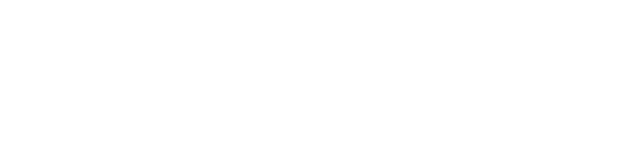
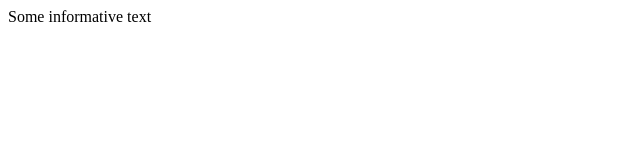
Before and after one commit to marcopalma123/Gitflow-Workflow, a website: page Index.html in a window 1280 px wide. Shown: the whole page, without its empty margins (0-640 px from the left). Drawn offline with Linux system fonts and the light colour scheme.

Commit message:
Add some informative text to index

```diff
--- a/Index.html
+++ b/Index.html
@@ -5,6 +5,7 @@
     <meta http-equiv="X-UA-Compatible" content="IE=edge">
     <title>My first page</title>
     <meta name="viewport" content="width=device-width, initial-scale=1">
+    Some informative text
 </head>
 <body>
 </body>
```
